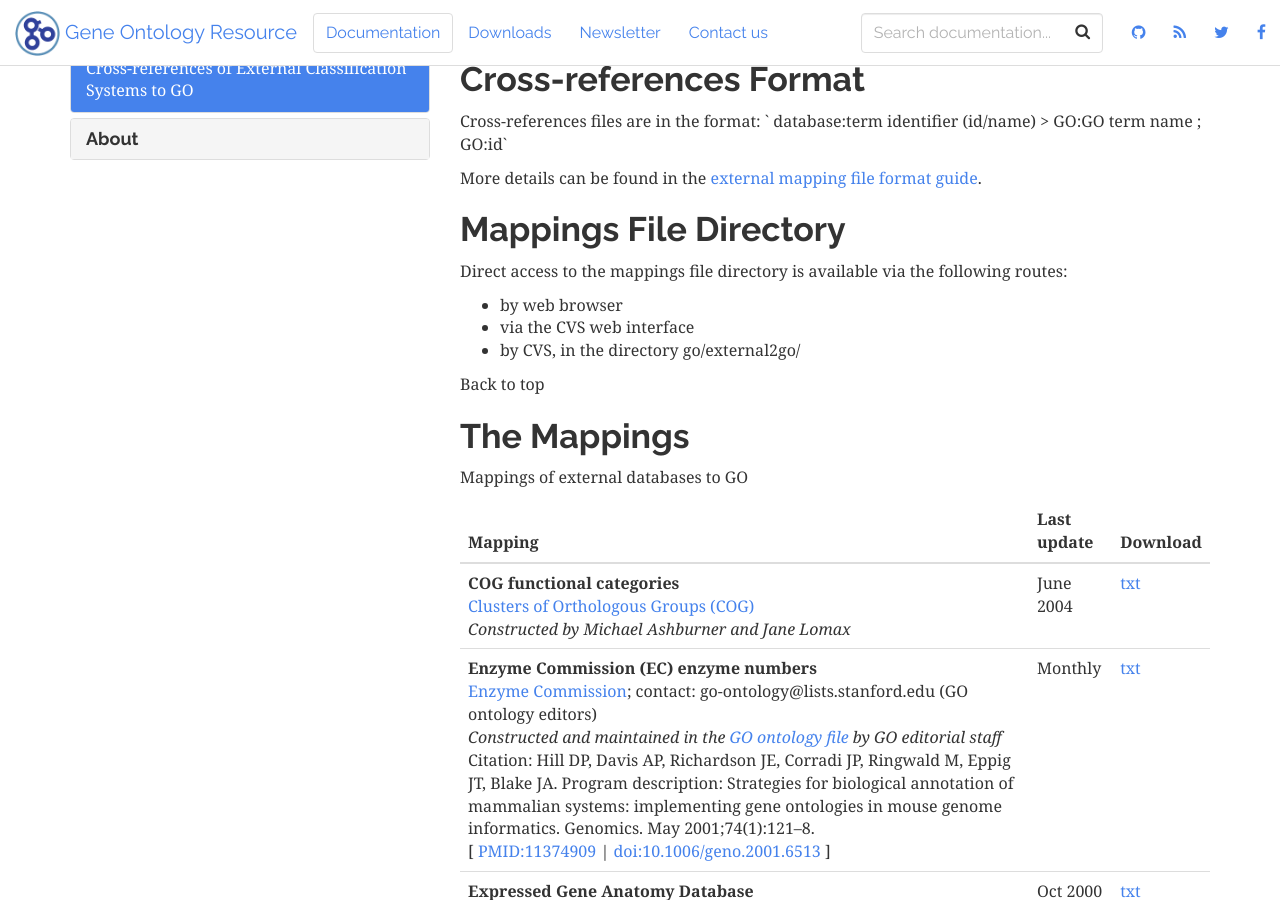
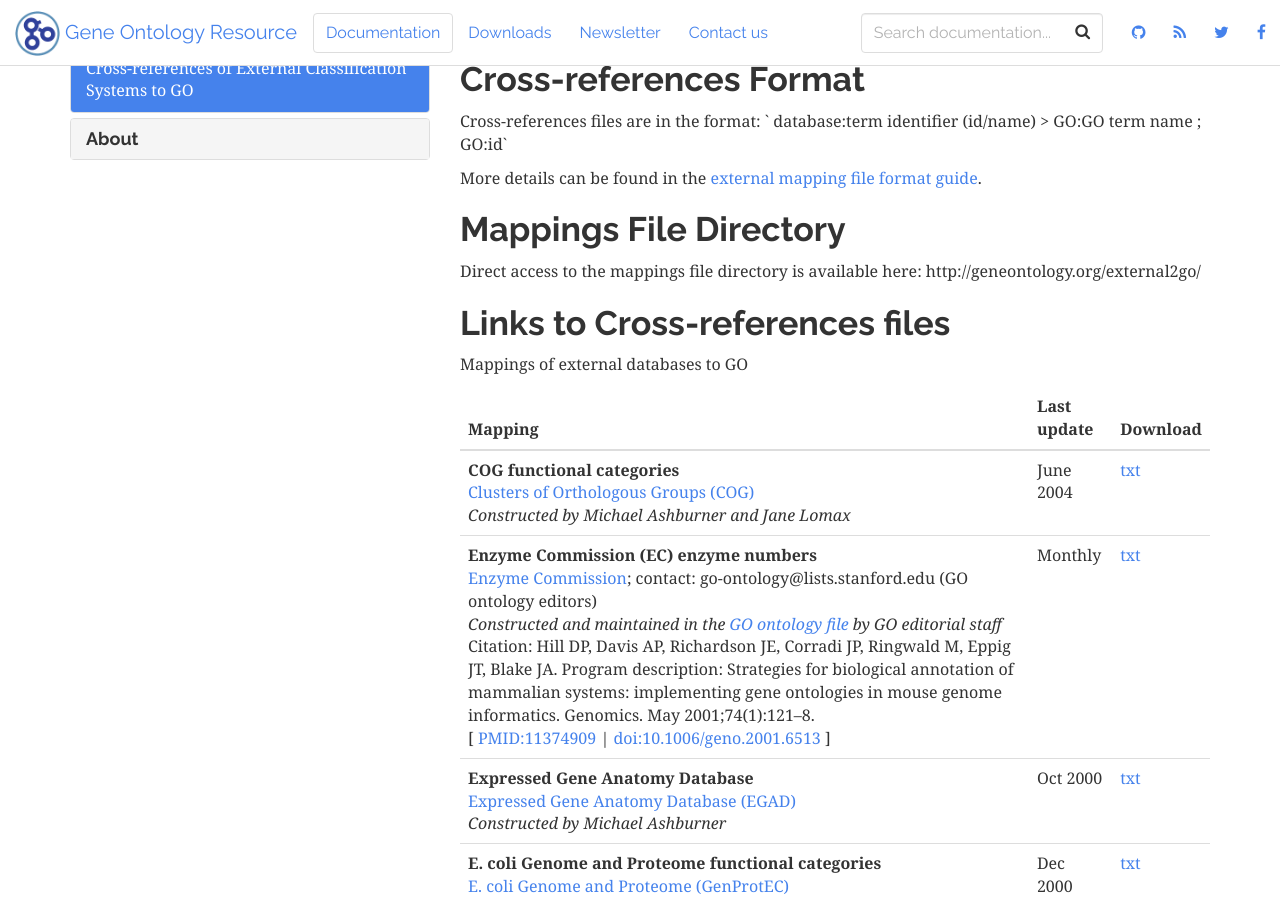
Before and after one commit to geneontology/geneontology.github.io, a Jekyll site: the page built from docs/_docs/download-mappings.md, in a window 1280 px wide and 900 px high, scrolled down 401 px. Built offline with Jekyll 4.4.1, drawn with Linux system fonts in a browser that asks for light colours; nearby versions of some CDN libraries.

Commit message:
Update download-mappings.md

```diff
--- a/docs/_docs/download-mappings.md
+++ b/docs/_docs/download-mappings.md
@@ -17,14 +17,9 @@ Cross-references files are in the format: ` database:term identifier (id/name) >
 More details can be found in the [external mapping file format guide](external-mapping-file-format.md).
 ## Mappings File Directory
 
-Direct access to the mappings file directory is available via the following routes:
+Direct access to the mappings file directory is available here: http://geneontology.org/external2go/
 
-* by web browser
-* via the CVS web interface
-* by CVS, in the directory go/external2go/
-
-Back to top
-## The Mappings
+## Links to Cross-references files
 
 <!--Table starts here-->
 Mappings of external databases to GO
```
